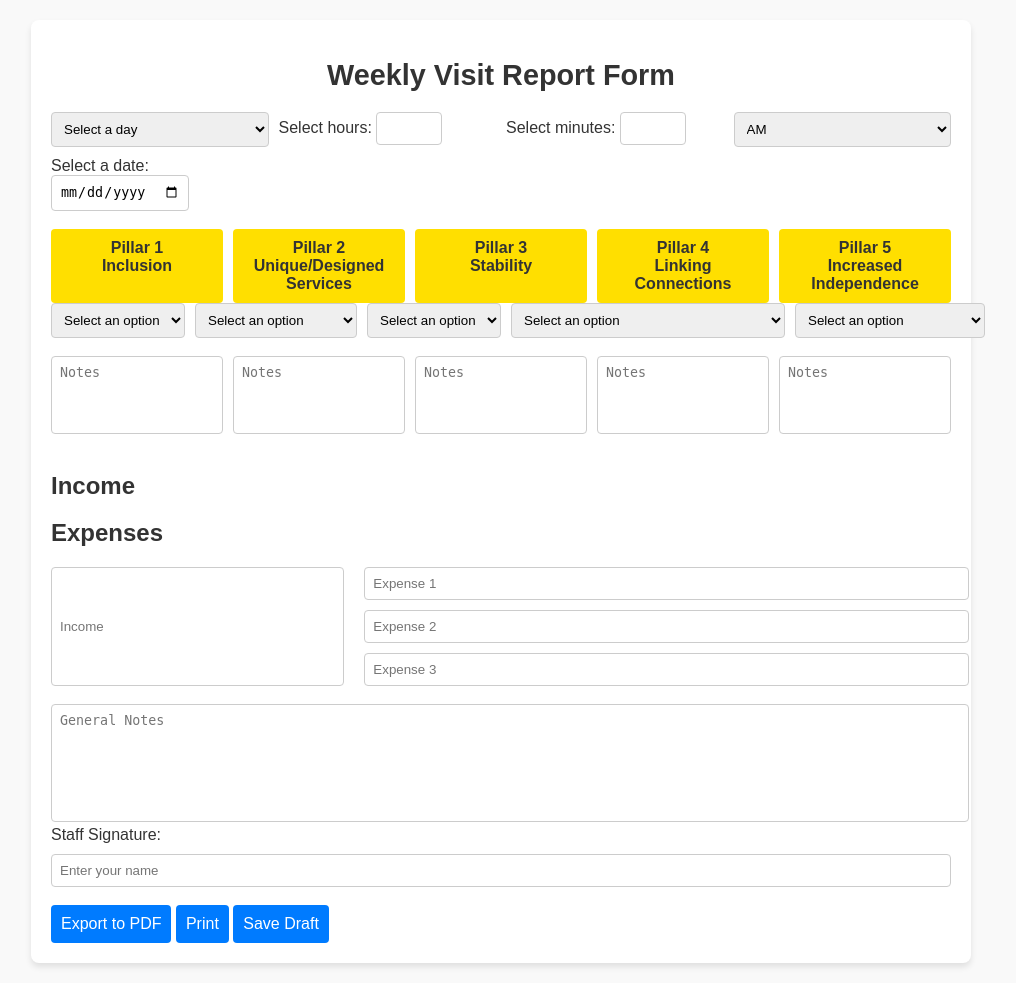
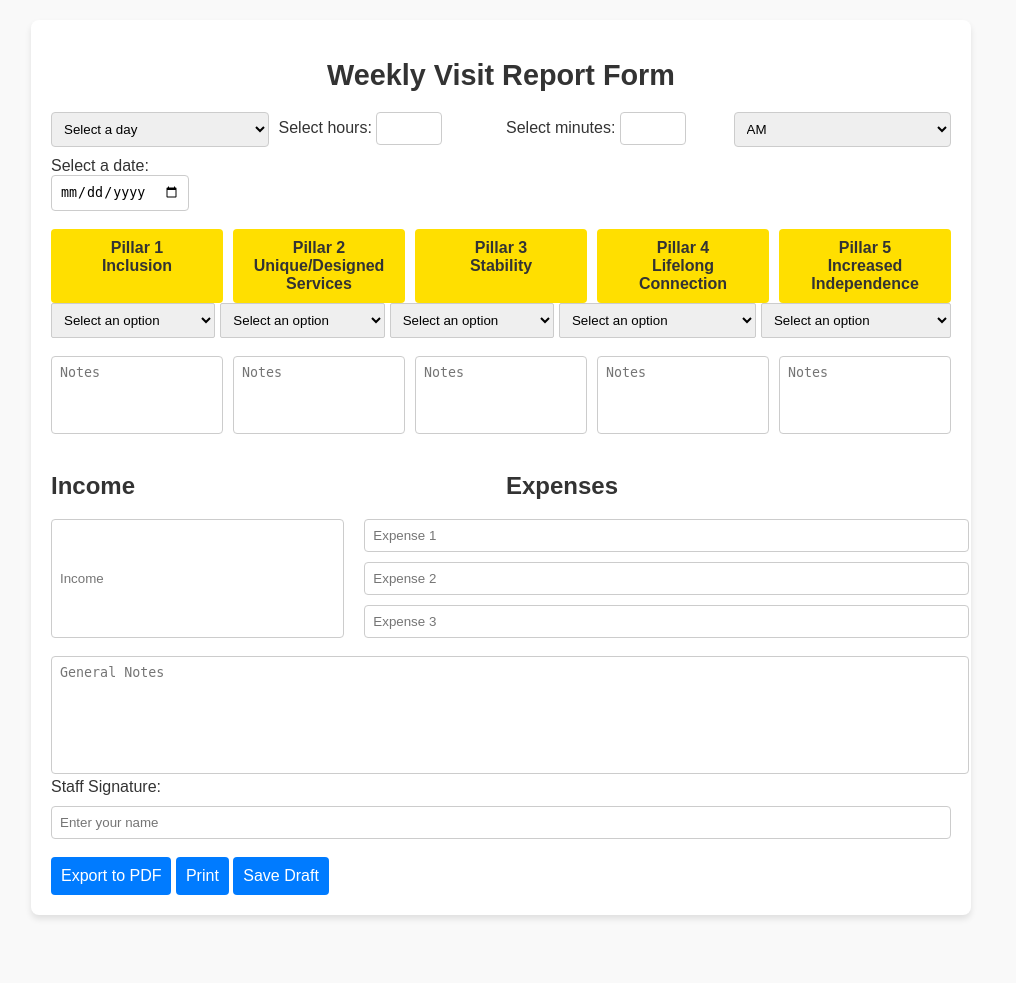
Before and after one commit to KhristineMcGrath/Practicum-Moncton, a PHP site: page /weeklyForm.php in a window 1280 px wide. Shown: the whole page, without its empty margins (139-1155 px from the left). After the commit the page ends 919 px from the top, so only its background shows below. Run offline with PHP 8.4, Linux system fonts and the light colour scheme; data that the repository does not hold is empty.

Commit message:
Small fixes
Small fixes are fixed towards the layout of CSS on a weekly form.

```diff
--- a/includes/weeklyform.css
+++ b/includes/weeklyform.css
@@ -57,13 +57,13 @@ form {
 .pillar-dropdowns {
   display: grid;
   grid-template-columns: repeat(5, 1fr);
-  gap: 10px;
+  gap: 5px;
 }
 
 .pillar-dropdowns select {
   padding: 8px;
   border: 1px solid #ccc;
-  border-radius: 4px;
+  border-radius: 2px;
 }
 
 .notes-section {
@@ -131,11 +131,11 @@ form {
     grid-template-columns: 1fr;
   }
 }
-/* .header-container {
+.header-container {
   display: grid;
-  justify-content:space-around;
-  align-items: center;
-} */
+  grid-template-columns: repeat(2, 1fr);
+  gap: 10px;
+}
 
 button {
   font-size: 16px;
--- a/weeklyForm.php
+++ b/weeklyForm.php
@@ -58,12 +58,14 @@ if ($_SERVER["REQUEST_METHOD"] == "POST") {
                 </form>
             </div>
             <br>
-            <!-- The 5 pillars with dropdown sections-->
+            <!-- The 5 pillars with dropdown sections, pull pillar titles after
+             MUST have an option to add more entries under each pillar.
+            -->
             <div class="pillars">
                 <div>Pillar 1<br>Inclusion</div>
                 <div>Pillar 2<br>Unique/Designed Services</div>
                 <div>Pillar 3<br>Stability</div>
-                <div>Pillar 4<br>Linking Connections</div>
+                <div>Pillar 4<br>Lifelong Connection</div>
                 <div>Pillar 5<br>Increased Independence</div>
             </div>
             <div class="pillar-dropdowns">
@@ -88,7 +90,7 @@ if ($_SERVER["REQUEST_METHOD"] == "POST") {
                 <select name="pillar4"> <!-- Add a secondary drop down within a dropdown? -->
                     <option value="">Select an option</option>
                     <option value="">Participation in Community</option>
-                    <option value="">Interaction with Family/Support Network</option>
+                    <option value="">Family/Support Network</option>
                     <option value="">Others</option>
                 </select>
                 <select name="pillar5">
@@ -108,8 +110,12 @@ if ($_SERVER["REQUEST_METHOD"] == "POST") {
             </div>
             <br>
             <div class="header-container">
-                <h2>Income</h2>
-                <h2>Expenses</h2>
+                <div>
+                    <h2>Income</h2>
+                </div>
+                <div>
+                    <h2>Expenses</h2>
+                </div>
             </div>
             <div class="budget-section">
                 <input type="text" name="income" placeholder="Income">
@@ -121,7 +127,7 @@ if ($_SERVER["REQUEST_METHOD"] == "POST") {
             </div>
             <br>
             <textarea class="notes-box" name="general_notes" placeholder="General Notes"></textarea>
-                    <!-- E-Sign section, looking into third party vendor to put here.  -->
+            <!-- E-Sign section, looking into third party vendor to put here.  -->
             <div class="signature-section">
                 <label for="staff_signature">Staff Signature:</label>
                 <input type="text" id="staff_signature" name="staff_signature" placeholder="Enter your name">
@@ -133,4 +139,5 @@ if ($_SERVER["REQUEST_METHOD"] == "POST") {
         </form>
     </div>
 </body>
+
 </html>
```
